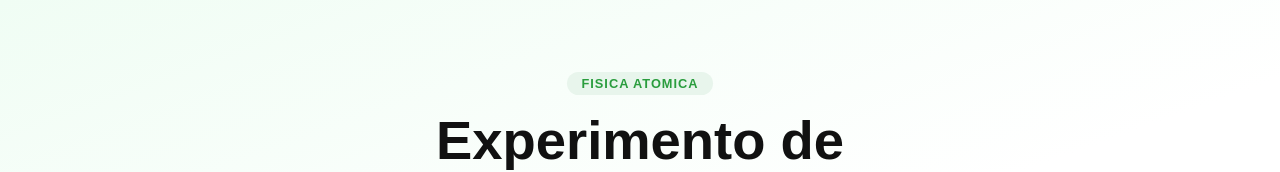
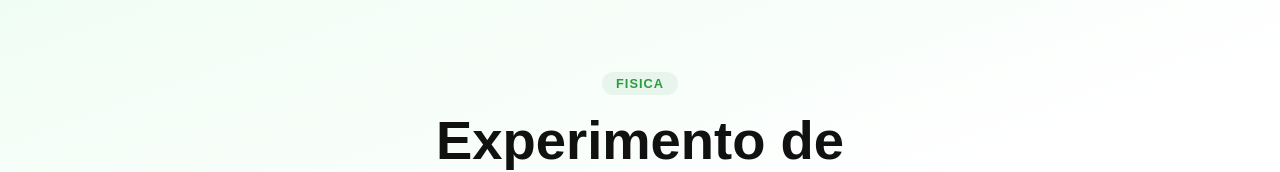
Before and after one commit to TaniaRojas5621/Calculadora_de_Elasticidad, a plain HTML site: page index.html in a window 1280 px wide. Shown: the top 172 px of the page. Drawn offline with Linux system fonts and the light colour scheme.

Commit message:
Update index.html

```diff
--- a/index.html
+++ b/index.html
@@ -475,7 +475,7 @@ input[type="range"] {
   <!-- PAGINA DE INFORMACION DEL PROYECTO -->
   <div id="infoPage" class="info-page">
     <div class="info-hero">
-      <span class="eyebrow">Fisica Atomica</span>
+      <span class="eyebrow">Fisica</span>
       <h1>Experimento de<br>Dispersion de Rutherford</h1>
       <p class="info-subtitle">
         Un simulador interactivo del experimento clasico de 1909 que revoluciono nuestra comprension de la estructura atomica.
```
